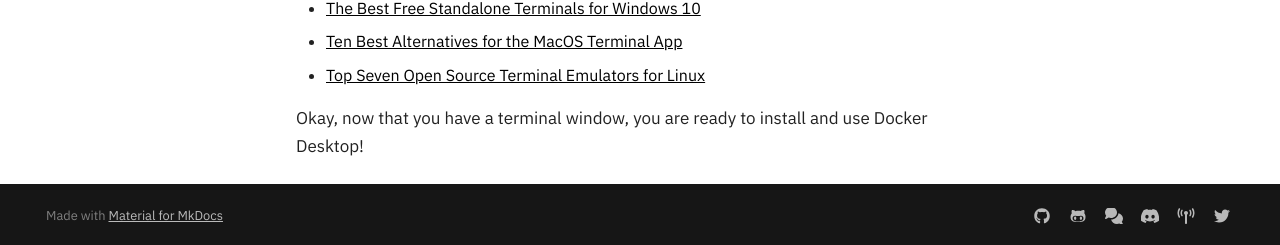
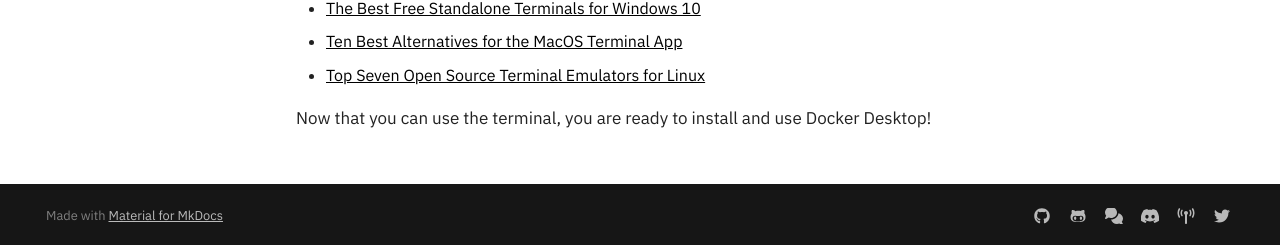
Before and after one commit to ProactiveProgrammers/www.proactiveprogrammers.com, an MkDocs documentation site: the page built from docs/proactive-skills/technical-skills/using-terminal.md, in a window 1280 px wide and 1288 px high. Shown: the part 1040-1285 px from the top of the window. Built offline with MkDocs 1.6.1 and Material for MkDocs 9.7.7, drawn with Linux system fonts in a browser that asks for light colours; comment, search, counter and statistics services are not loaded.

Commit message:
fix: Revise the last sentence in the using-terminal.md file.

```diff
--- a/docs/proactive-skills/technical-skills/using-terminal.md
+++ b/docs/proactive-skills/technical-skills/using-terminal.md
@@ -38,4 +38,5 @@ terminal windows suggested by the following articles:
 * [Ten Best Alternatives for the MacOS Terminal App](https://www.fossmint.com/alternative-terminal-apps-for-macos/)
 * [Top Seven Open Source Terminal Emulators for Linux](https://opensource.com/life/17/10/top-terminal-emulators)
 
-Okay, now that you have a terminal window, you are ready to install and use Docker Desktop!
+Now that you can use the terminal, you are ready to install and use
+Docker Desktop!
```
